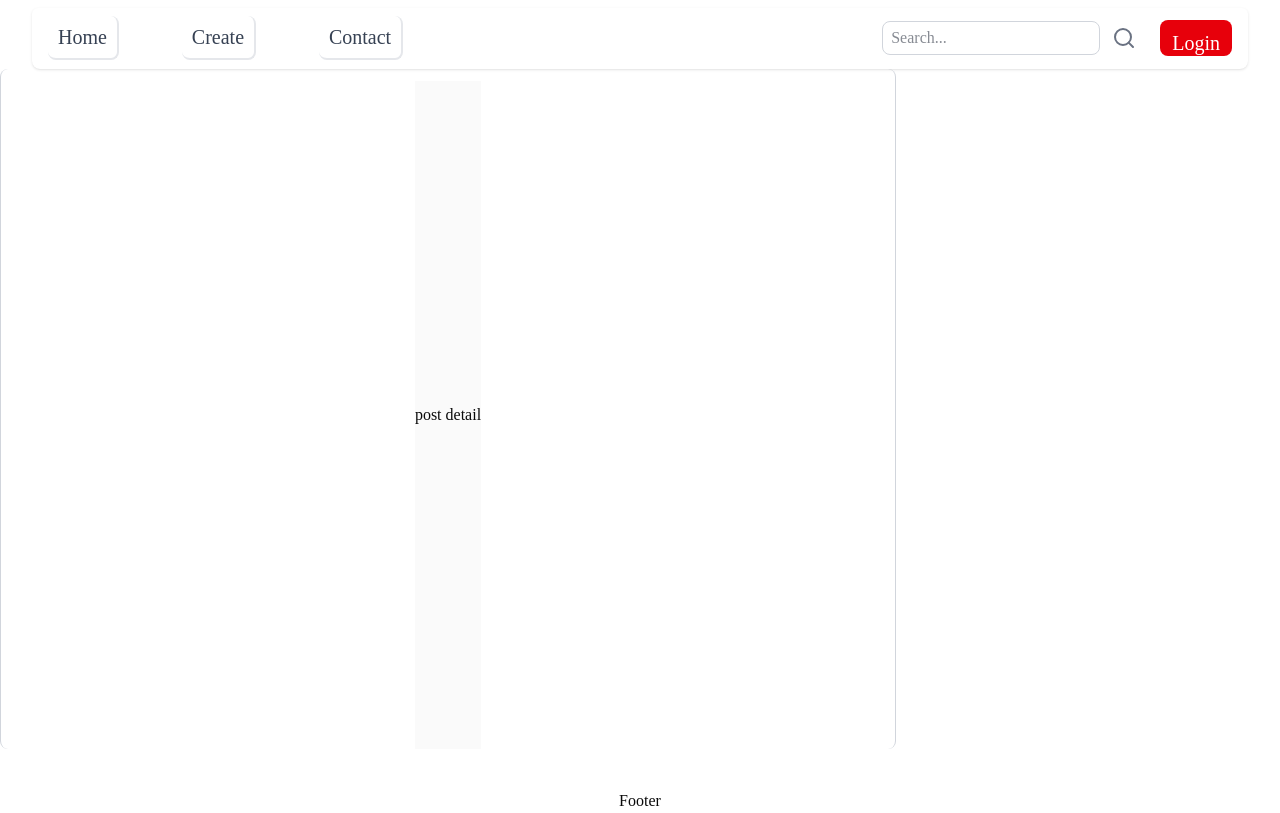
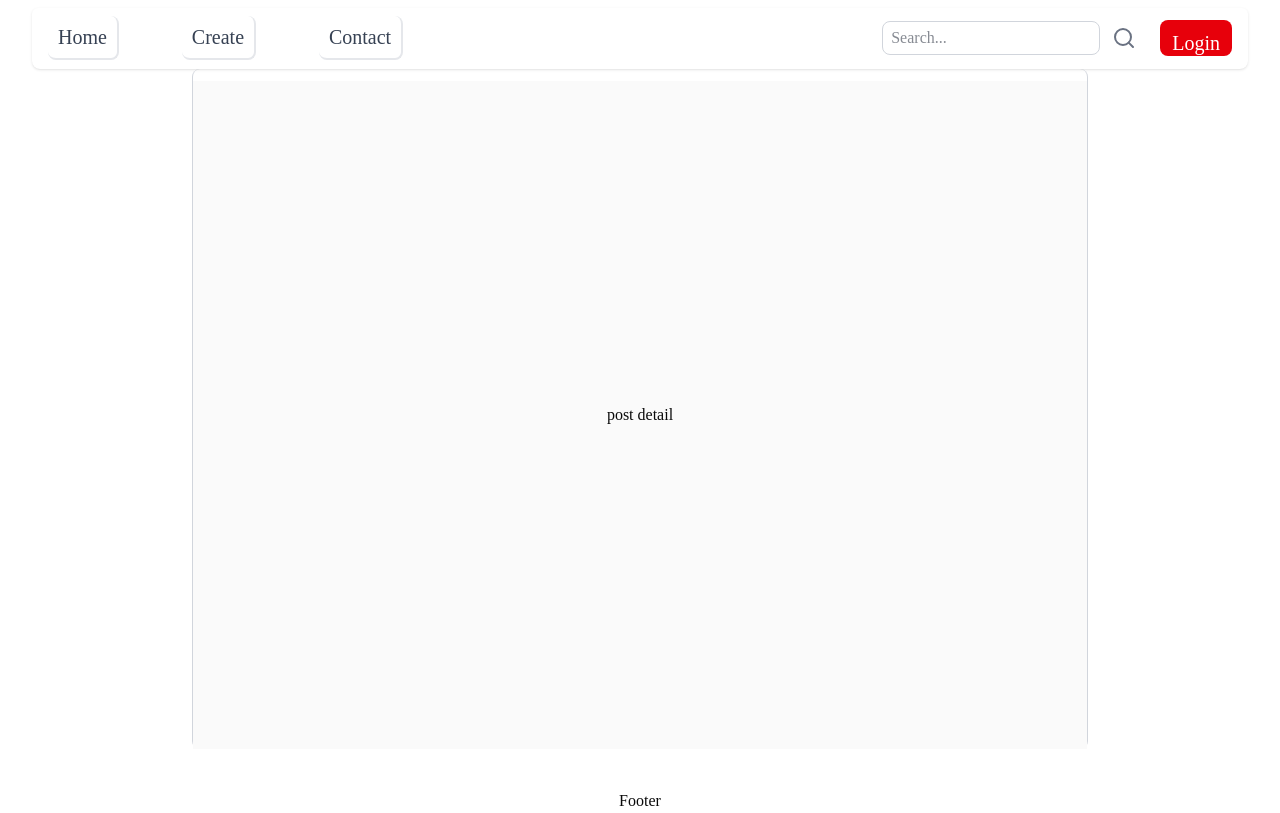
Before and after one commit to PREPMND/BlogMait, a Next.js app: page / in a window 1280 px wide. Built offline with nearby package versions, Linux system fonts and the light colour scheme.

Commit message:
Aug 5, 2026, 4:44 PM

```diff
--- a/components/theme/theme-provider.tsx
+++ b/components/theme/theme-provider.tsx
@@ -16,7 +16,7 @@ export function ThemeProvider({
     return (
         <NextThemesProvider {...props}>
             <Header/>
-            <main className={cn("min-h-full pt-3 flex flex-col items-center w-full",containerClassName)}>
+            <main className={cn("min-h-full pt-3 mx-auto flex flex-col",containerClassName)}>
                 {children}
             </main>
             <Footer/>
```
